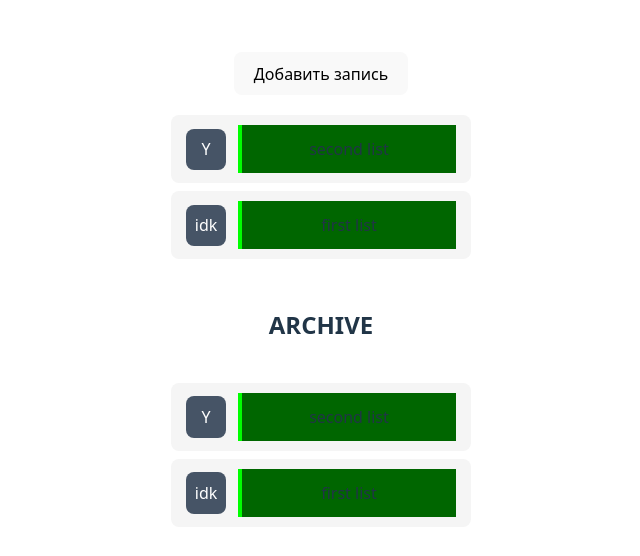
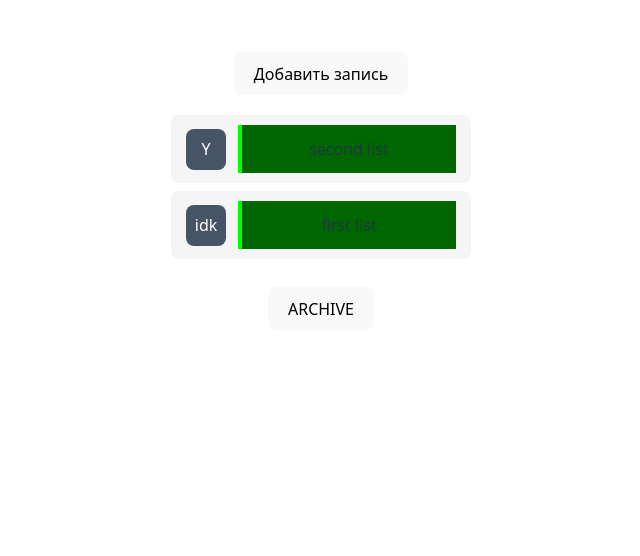
Before and after one commit to Fedosihin/german-notebook, a React (Vite) app: page / in a window 1280 px wide. Shown: the top 556 px of the page, without its empty margins (319-959 px from the left). Built offline with nearby package versions, Linux system fonts and the light colour scheme.

Commit message:
- Archive btn added Show hide list

```diff
--- a/src/App.jsx
+++ b/src/App.jsx
@@ -60,6 +60,7 @@ const getInitialState = () => {
 const initialState = {
   listOfLists: getInitialState(),
   isEditorOpen: false,
+  isArchiveOpen: false,
   activeNoteId: 0,
 };
 
@@ -79,6 +80,16 @@ function reducer(state, action) {
       return {
         ...state,
         isEditorOpen: false,
+      };
+    case "OPEN_ARCHIVE":
+      return {
+        ...state,
+        isArchiveOpen: true,
+      };
+    case "CLOSE_ARCHIVE":
+      return {
+        ...state,
+        isArchiveOpen: false,
       };
     case "SET_ACTIVE_NOTE":
       return {
@@ -179,7 +190,7 @@ function reducer(state, action) {
           note.id === state.activeNoteId
             ? {
                 ...note,
-                isArchived: !note.isArchived
+                isArchived: !note.isArchived,
               }
             : note
         ),
@@ -378,7 +389,7 @@ function App() {
   };
 
   const handleSendInArchive = () => {
-    dispatch({type: "SEND_IN_ARCHIVE"})
+    dispatch({ type: "SEND_IN_ARCHIVE" });
   };
 
   return (
@@ -412,7 +423,17 @@ function App() {
           onEmojiSelect={handleEmojiSelect}
         ></NoteList>
 
-        <h2>ARCHIVE</h2>
+        <button
+          onClick={() => {
+
+            if (state.isArchiveOpen) {
+              dispatch({ type: "CLOSE_ARCHIVE" });
+            } else {
+              dispatch({ type: "OPEN_ARCHIVE" });
+            }
+          }}
+        >ARCHIVE</button>
+        {state.isArchiveOpen && (
           <NoteList
             getItemStyle={listItemStyle}
             notes={state.listOfLists}
@@ -421,6 +442,7 @@ function App() {
             onNoteClick={handleNoteClick}
             onEmojiSelect={handleEmojiSelect}
           ></NoteList>
+        )}
       </StyledWrapper>
     </>
   );
```
Lines whose indentation alone changed are shown as unchanged.
